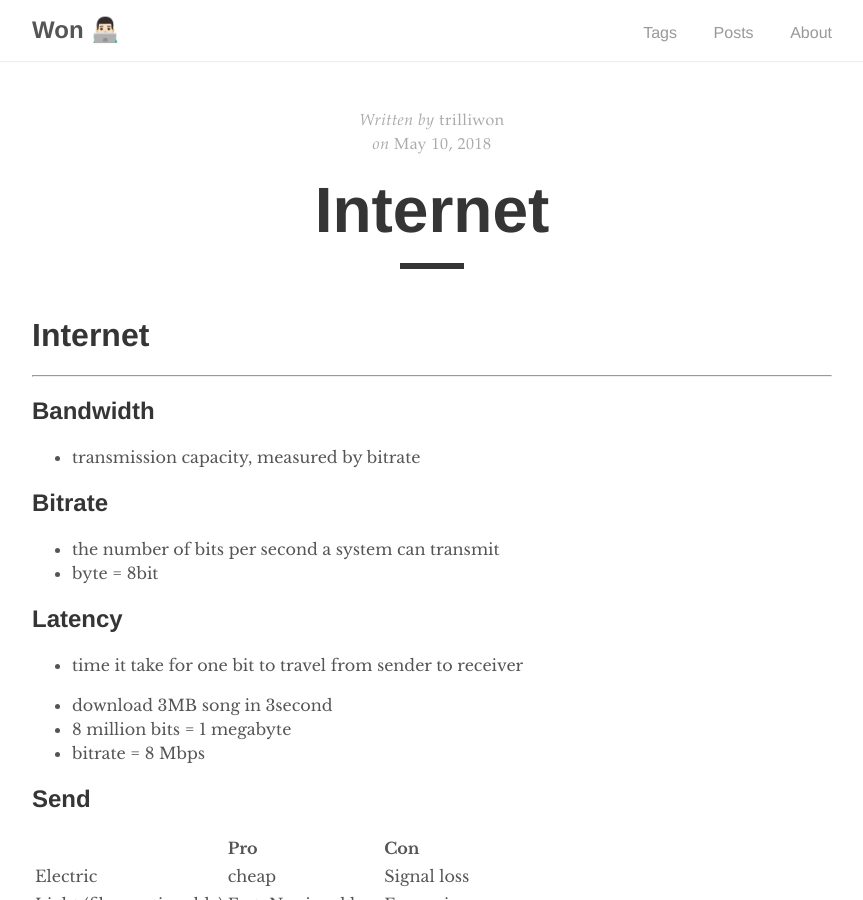
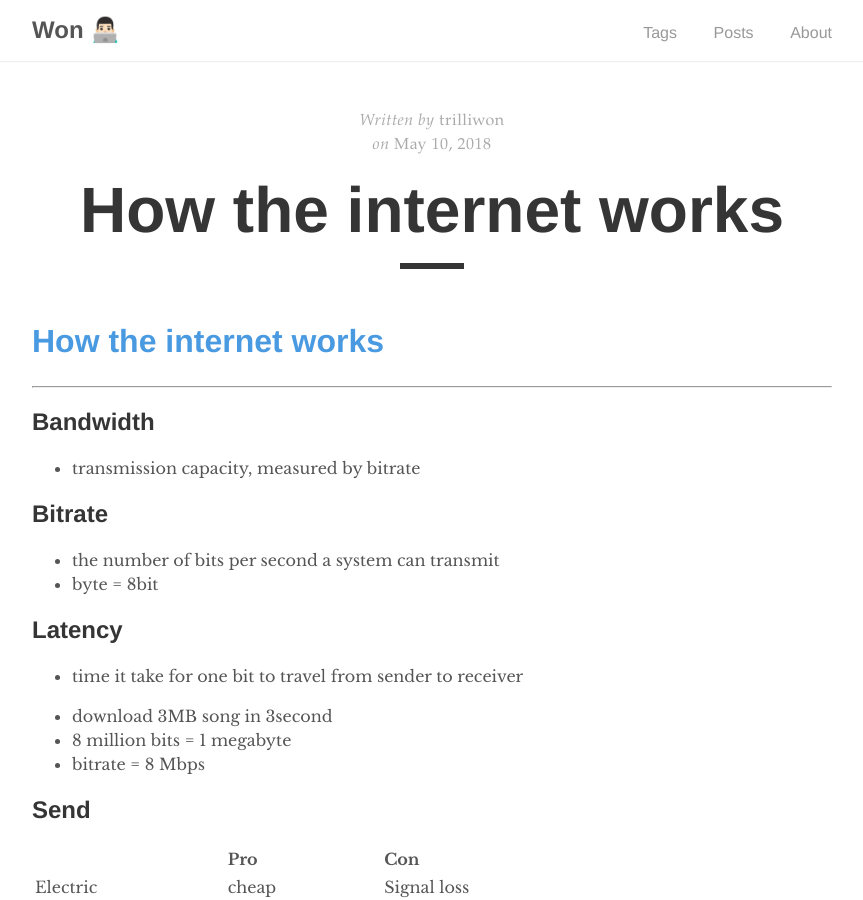
Before and after one commit to trilliwon/ABL, a Jekyll site: the page built from _posts/computer-science/2019-05-10-about-internet.md, in a window 1280 px wide and 900 px high. Shown: the whole window, without its empty margins (208-1071 px from the left). Built offline with Jekyll 4.4.1, drawn with Linux system fonts in a browser that asks for light colours; nearby versions of some CDN libraries.

Commit message:
Thu May 10 23:22:58 KST 2018

```diff
--- a/_posts/computer-science/2019-05-10-about-internet.md
+++ b/_posts/computer-science/2019-05-10-about-internet.md
@@ -1,12 +1,12 @@
 ---
 layout: post
-title:  "Internet"
+title:  "How the internet works"
 date:   2018-05-10 15:00:00 +0900
 tags: [Internet]
 ---
 
 
-# Internet
+# [How the internet works](https://www.khanacademy.org/computing/computer-science/internet-intro#internet-works-intro)
 
 ---
 
```
